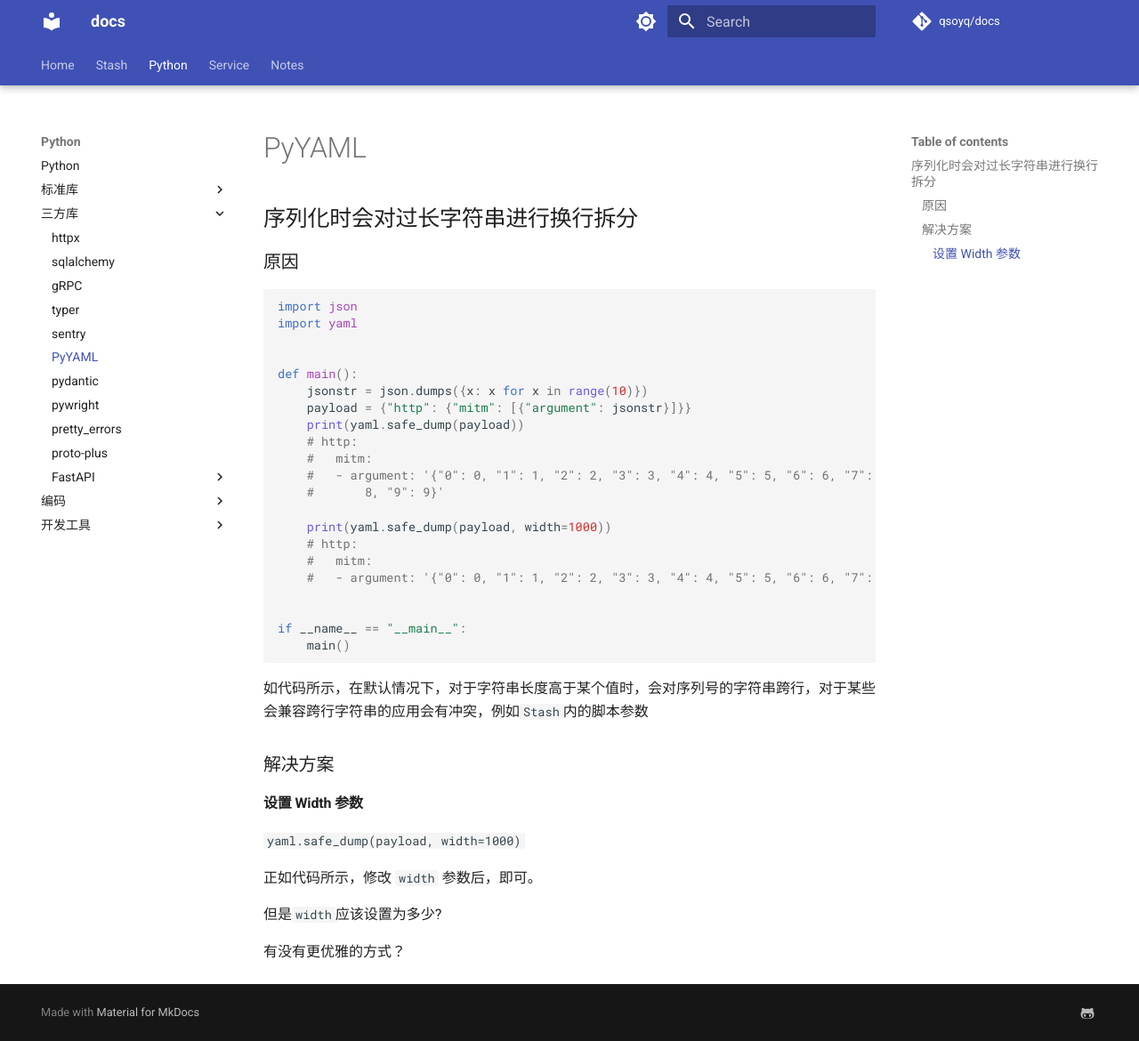
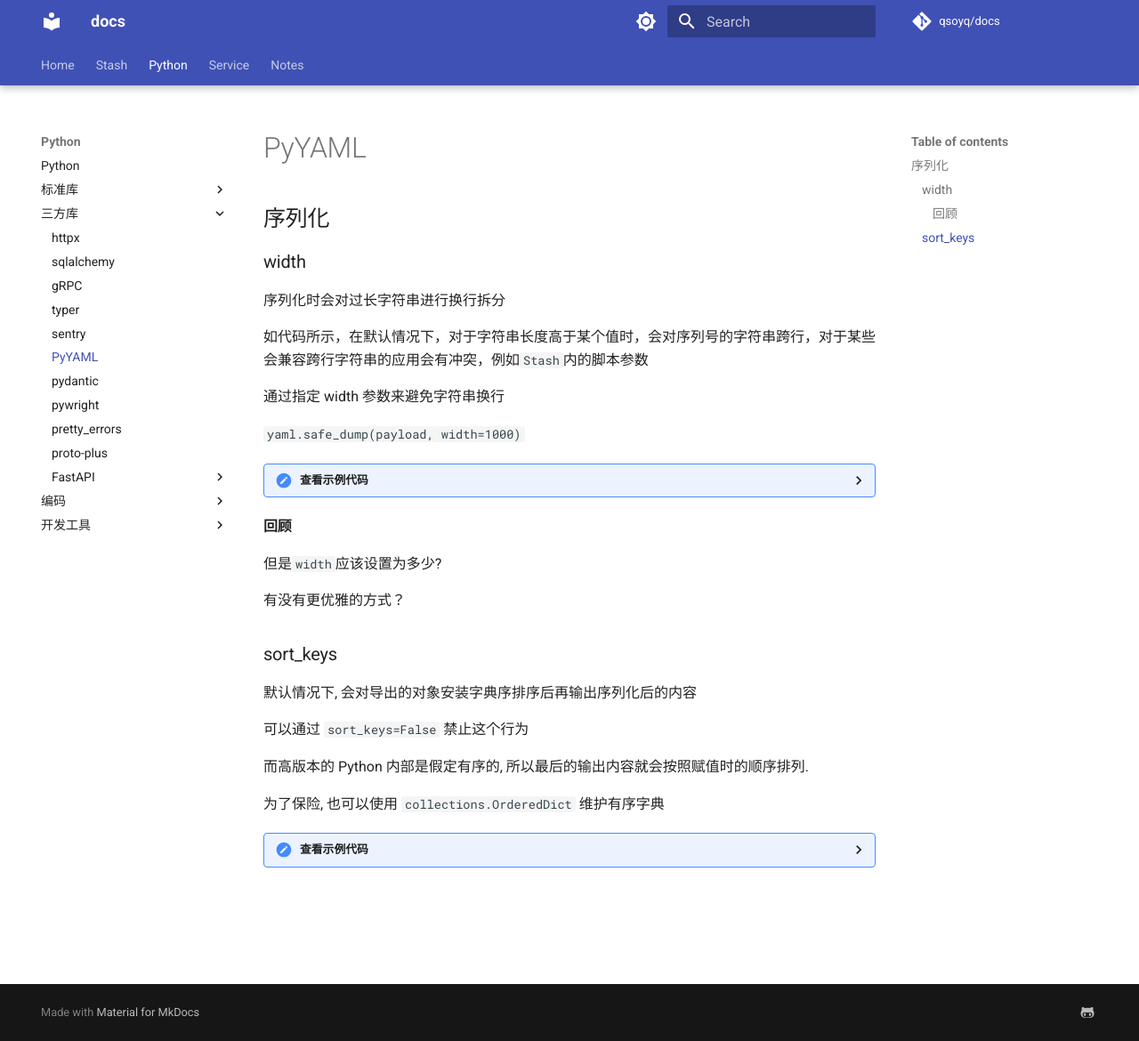
Before and after one commit to qsoyq/docs, an MkDocs documentation site: the page built from docs/python/pyyaml.md, in a window 1280 px wide and 1170 px high. Shown: the whole window at 89% size. Built offline with MkDocs 1.6.1 and Material for MkDocs 9.7.7, drawn with Linux system fonts in a browser that asks for light colours; comment, search, counter and statistics services are not loaded.

Commit message:
update python/pyyaml.md

````diff
--- a/docs/python/pyyaml.md
+++ b/docs/python/pyyaml.md
@@ -1,8 +1,20 @@
 # PyYAML
 
-## 序列化时会对过长字符串进行换行拆分
+## 序列化
 
-### 原因
+### width
+
+序列化时会对过长字符串进行换行拆分
+
+如代码所示，在默认情况下，对于字符串长度高于某个值时，会对序列号的字符串跨行，对于某些会兼容跨行字符串的应用会有冲突，例如`Stash`内的脚本参数
+
+通过指定 width 参数来避免字符串换行
+
+`yaml.safe_dump(payload, width=1000)`
+
+<details>
+
+<summary>查看示例代码</summary>
 
 ```python
 import json
@@ -28,16 +40,39 @@ if __name__ == "__main__":
     main()
 ```
 
-如代码所示，在默认情况下，对于字符串长度高于某个值时，会对序列号的字符串跨行，对于某些会兼容跨行字符串的应用会有冲突，例如`Stash`内的脚本参数
+</details>
 
-### 解决方案
-
-#### 设置 Width 参数
-
-`yaml.safe_dump(payload, width=1000)`
-
-正如代码所示，修改 `width` 参数后，即可。
+#### 回顾
 
 但是`width`应该设置为多少?
 
 有没有更优雅的方式？
+
+### sort_keys
+
+默认情况下, 会对导出的对象安装字典序排序后再输出序列化后的内容
+
+可以通过 `sort_keys=False` 禁止这个行为
+
+而高版本的 Python 内部是假定有序的, 所以最后的输出内容就会按照赋值时的顺序排列.
+
+为了保险, 也可以使用 `collections.OrderedDict` 维护有序字典
+
+<details>
+
+<summary>查看示例代码</summary>
+
+```python
+policy = {}
+body = {
+    "name": f"nameserver-policy-geosite",
+    "desc": "基于 geosite 动态生成的 nameserver-policy 覆写策略",
+    "icon": "https://stash.wiki/favicon.ico",
+    "category": "dns",
+    "dns": {"nameserver-policy": policy},
+}
+
+yaml.safe_dump(body, width=9999, allow_unicode=True, sort_keys=False)
+```
+
+</details>
````
